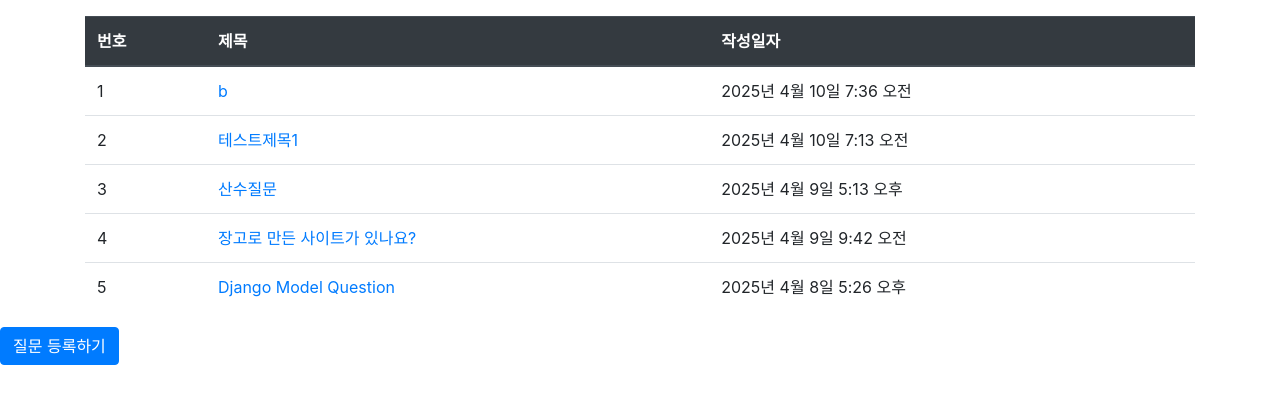
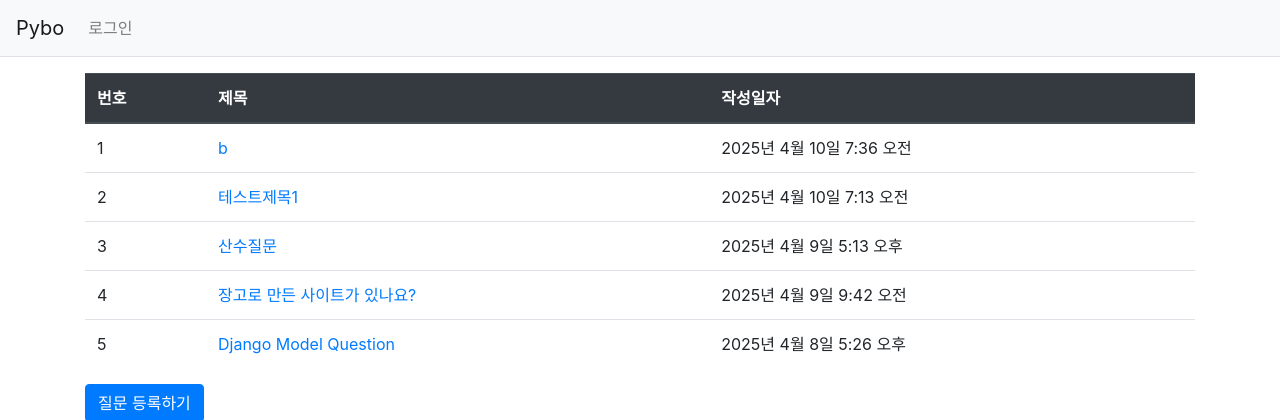
Before and after one commit to unisung/u1pybo, a Django app: page /pybo/ in a window 1280 px wide. Shown: the top 420 px of the page. Run offline with Django 5.2, Linux system fonts and the light colour scheme; data comes from the database, SQL or seed files in the repository; some libraries are stand-ins or nearby versions.

Commit message:
jquery bootstrap

```diff
--- a/templates/base.html
+++ b/templates/base.html
@@ -16,6 +16,22 @@
   <title>Hello, pybo!</title>
 </head>
 <body>
+<!-- 네비게이션 -->
+<nav class="navbar navbar-expand-lg navbar-light bg-light border-bottom">
+  <a class="navbar-brand" href="{% url 'pybo:index' %}">Pybo</a>
+  <button class="navbar-toggler ml-auto" type="button" data-toggle="collapse"
+          data-target="#navbarNav" aria-controls="navbarNav"
+          aria-expanded="false" aria-label="Toggle navigation">
+    <span class="navbar-toggler-icon"></span>
+  </button>
+  <div class="collapse navbar-collapse flex-grow-0" id="navbarNav">
+    <ul class="navbar-nav">
+      <li class="nav-item">
+        <a class="nav-link" href="#">로그인</a>
+      </li>
+    </ul>
+  </div>
+</nav>
 <!-- 기본 템플릿 안에 삽입될 내용 Start -->
 {% block content%}
 {% endblock %}
--- a/templates/pybo/question_list.html
+++ b/templates/pybo/question_list.html
@@ -31,7 +31,8 @@
 {% else %}
     <p>질문이 없습니다.</p>
 {% endif %}
+
+<a href="{% url 'pybo:question_create' %}" class="btn btn-primary">질문 등록하기</a>
 </div>
 
-<a href="{% url 'pybo:question_create' %}" class="btn btn-primary">질문 등록하기</a>
 {% endblock %}
```
